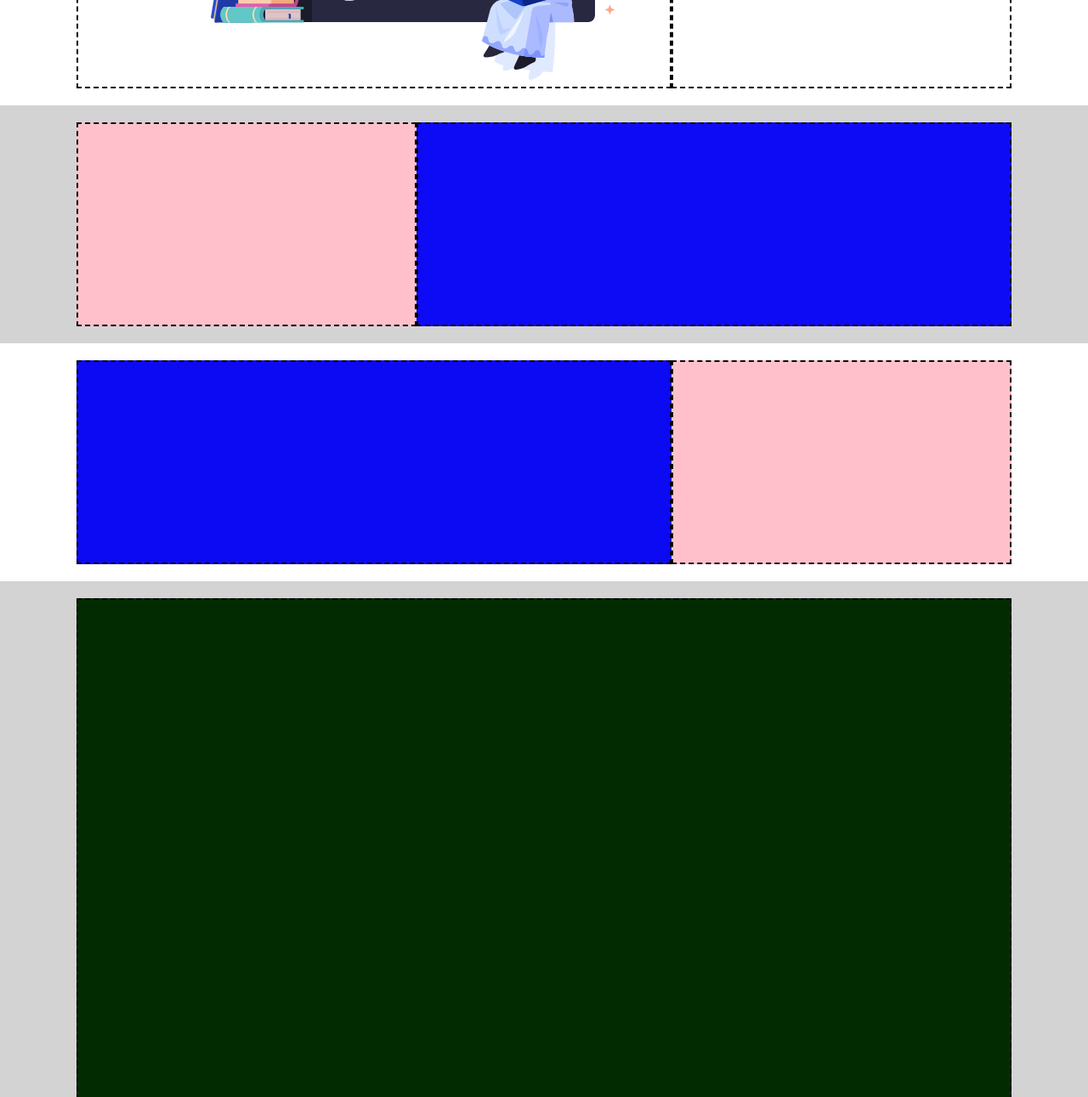
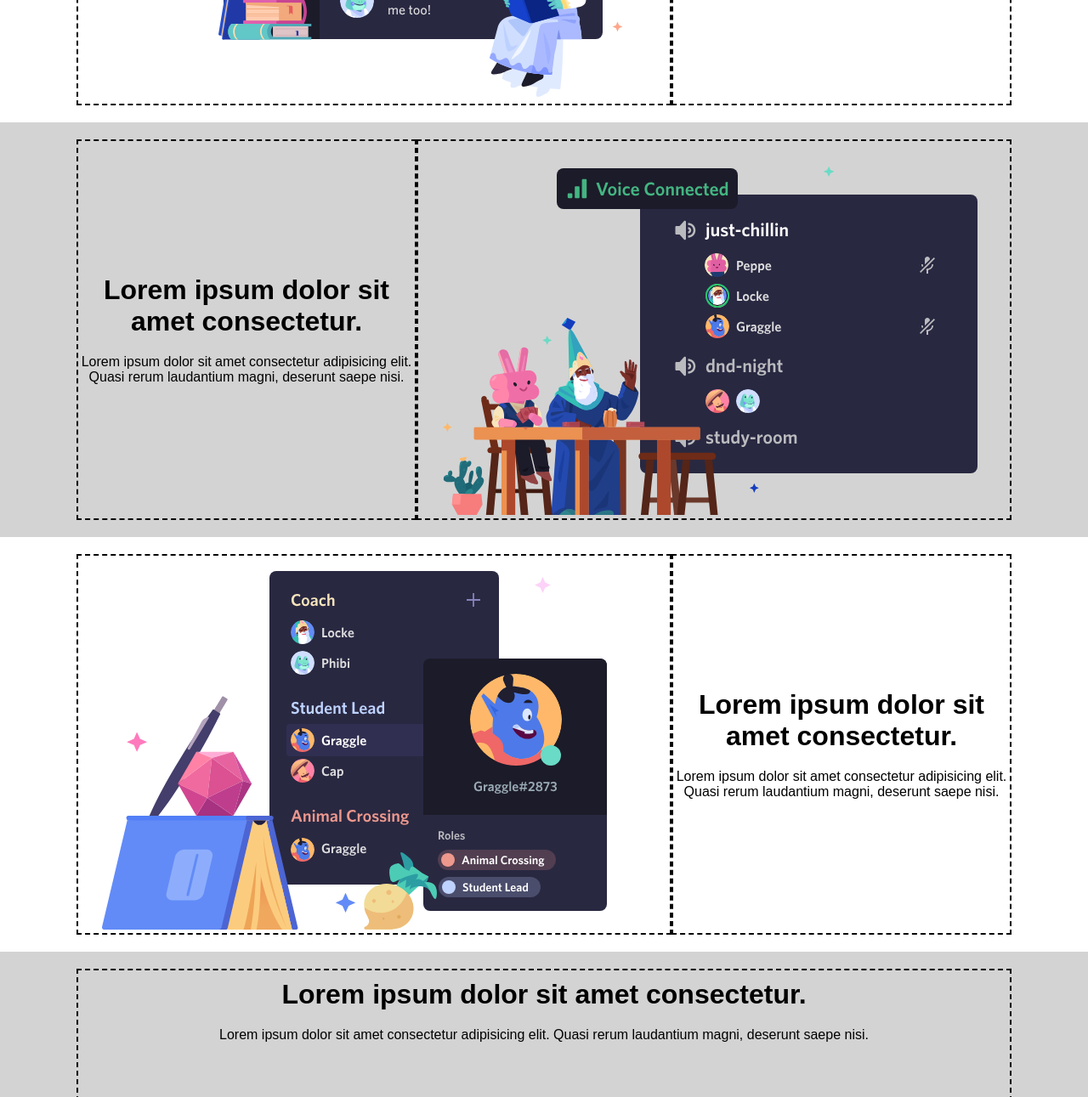
Before and after one commit to Fabio-Moschella/htmlcss-discord, a plain HTML site: page index.html in a window 1280 px wide. Shown: the part 760-2051 px from the top of the page at 85% size. Drawn offline with Linux system fonts and the light colour scheme.

Commit message:
add hub discord

```diff
--- a/css/style.css
+++ b/css/style.css
@@ -36,29 +36,46 @@ footer {
 }
 .btn1 {
   padding: 5px;
-  border-radius: 30%;
+  border-radius: 999px;
   border: 0px;
 }
 h2 {
-  text-align: center;
   padding: 10px 0;
 }
 .h2-size {
   font-size: xx-large;
 }
 p {
-  text-align: center;
   padding: 10px 0;
 }
 .btn2 {
-  text-align: center;
-  padding: 10px 0;
+  padding: 10px 5px;
+
+  border-radius: 999px;
+  border: 0px;
 }
+.btn3 {
+  margin-top: 30px;
+  margin-bottom: 40px;
+  padding: 10px 5px;
+  background-color: #7289da;
+  border-radius: 999px;
+  border: 0px;
+}
+
 .black-button {
   background-color: #23272a;
   color: white;
 }
-
+.img-size {
+  background-size: 30%;
+}
+.stelline {
+  background-image: url(../img/stars.svg);
+}
+.italia {
+  vertical-align: middle;
+}
 /*HEADER*/
 
 .menu-wrapper {
@@ -106,10 +123,11 @@ p {
   display: flex;
   justify-content: center;
   flex-direction: column;
+  text-align: center;
 }
 .btn2 > button {
-  padding: 10px;
-  border-radius: 30%;
+  padding: 10px 5px;
+  border-radius: 999px;
   border: 0px;
 }
 
@@ -118,7 +136,8 @@ p {
   margin: 0 auto;
   display: flex;
   justify-content: center;
-  padding-bottom: 20px;
+  text-align: center;
+  padding: 20px 0;
 }
 .img1 {
   /*background-color: rgb(24, 8, 248);*/
@@ -132,7 +151,7 @@ p {
   flex-direction: column;
   justify-content: center;
   width: 400px;
-  min-height: 240px;
+  /*min-height: 240px;*/
   border: 2px dashed black;
 }
 .main-hub2 {
@@ -142,38 +161,9 @@ p {
   display: flex;
   justify-content: center;
   flex-direction: row-reverse;
+  text-align: center;
 }
 
-.img2 {
-  background-color: rgb(13, 10, 245);
-  width: 700px;
-  min-height: 240px;
-  border: 2px dashed black;
-}
-.text2 {
-  background-color: pink;
-  width: 400px;
-  min-height: 240px;
-  border: 2px dashed black;
-}
-.main-hub3 {
-  margin: 0 auto;
-  padding: 20px 0;
-  display: flex;
-  justify-content: center;
-}
-.img3 {
-  background-color: rgb(12, 9, 243);
-  width: 700px;
-  min-height: 240px;
-  border: 2px dashed black;
-}
-.text3 {
-  background-color: pink;
-  width: 400px;
-  min-height: 240px;
-  border: 2px dashed black;
-}
 .bottom-hub {
   background-color: lightgray;
   padding: 20px;
@@ -181,15 +171,16 @@ p {
   justify-content: center;
 }
 .img4 {
-  background-color: rgb(2, 43, 1);
+  /*background-color: rgb(2, 43, 1);*/
   width: 1100px;
-  min-height: 600px;
+  /*min-height: 600px;*/
   border: 2px dashed black;
+  text-align: center;
 }
+
 /*FOOTER*/
 .footer-hub {
   max-width: 1100px;
-
   margin: 0 auto;
   display: flex;
   padding-bottom: 20px;
@@ -198,7 +189,7 @@ p {
 .description-hub1 {
   background-color: pink;
   width: 30%;
-  min-height: 400px;
+  /*min-height: 400px;*/
   border: 2px dashed black;
 }
 .description-hub2 {
--- a/index.html
+++ b/index.html
@@ -67,21 +67,51 @@
         </div>
       </section>
       <section class="main-hub2">
-        <div class="img2"></div>
-        <div class="text2"></div>
+        <div class="img1">
+          <img src="./img/item2.svg" alt="item2" />
+        </div>
+        <div class="text1">
+          <h2 class="h2 h2-size">Lorem ipsum dolor sit amet consectetur.</h2>
+          <p>
+            Lorem ipsum dolor sit amet consectetur adipisicing elit. Quasi rerum
+            laudantium magni, deserunt saepe nisi.
+          </p>
+        </div>
       </section>
 
-      <section class="main-hub3">
-        <div class="img3"></div>
-        <div class="text3"></div>
+      <section class="main-hub1">
+        <div class="img1">
+          <img class="img-size" src="./img/item3.svg" alt="item3" />
+        </div>
+        <div class="text1">
+          <h2 class="h2 h2-size">Lorem ipsum dolor sit amet consectetur.</h2>
+          <p>
+            Lorem ipsum dolor sit amet consectetur adipisicing elit. Quasi rerum
+            laudantium magni, deserunt saepe nisi.
+          </p>
+        </div>
       </section>
       <section class="bottom-hub">
-        <div class="img4"></div>
+        <div class="img4">
+          <h2 class="h2 h2-size">Lorem ipsum dolor sit amet consectetur.</h2>
+          <p>
+            Lorem ipsum dolor sit amet consectetur adipisicing elit. Quasi rerum
+            laudantium magni, deserunt saepe nisi.
+          </p>
+          <img class="img-big" src="./img/item4-big.svg" alt="item4-big" />
+          <p class="stelline"><b> Pronto a iniziare la tua avventura?</b></p>
+          <button class="btn3">lorem,ipsum</button>
+        </div>
       </section>
     </main>
     <footer>
       <section class="footer-hub">
-        <div class="description-hub1"></div>
+        <div class="description-hub1">
+          <h2>lorem,ipsum dolor</h2>
+          <img class="italia" src="./img/ita.png" alt="italia" />
+          <span>italiano&#11167;</span>
+          <p></p>
+        </div>
         <div class="description-hub2"></div>
         <div class="description-hub2"></div>
         <div class="description-hub2"></div>
```
